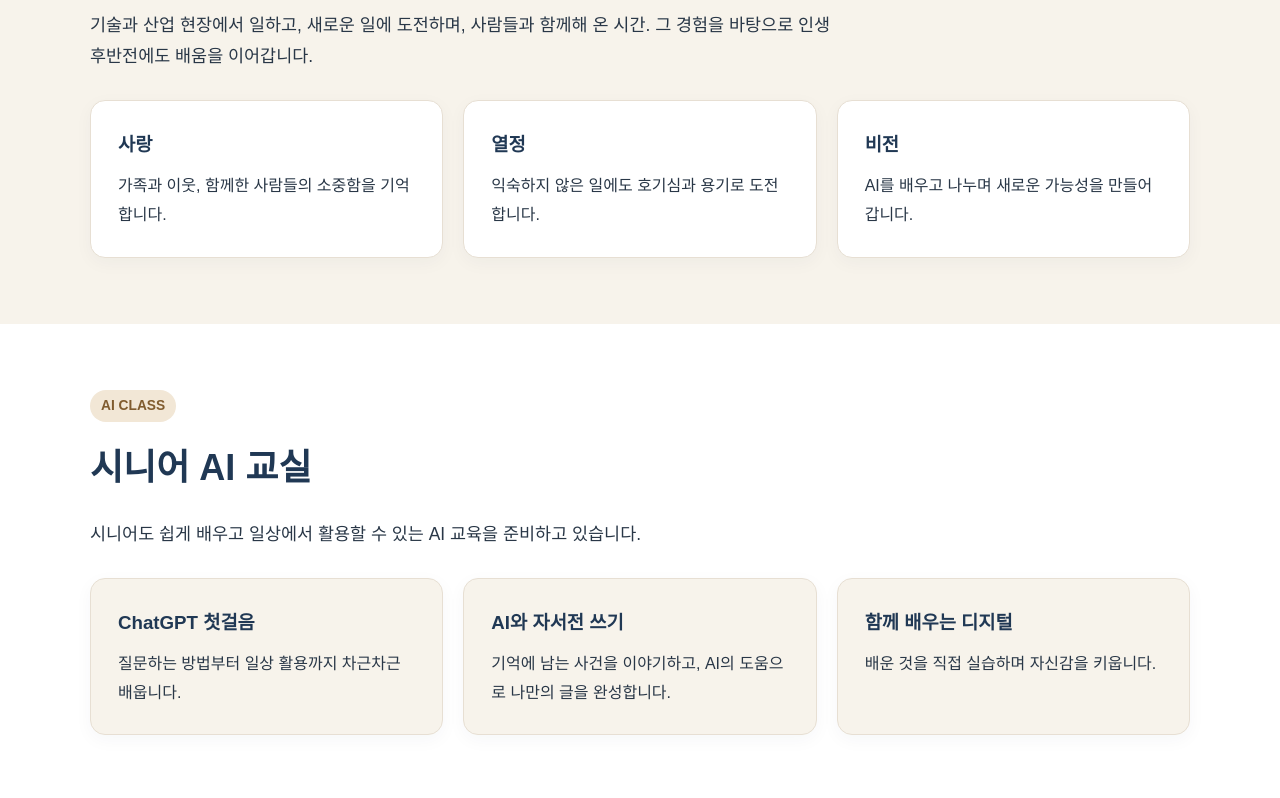
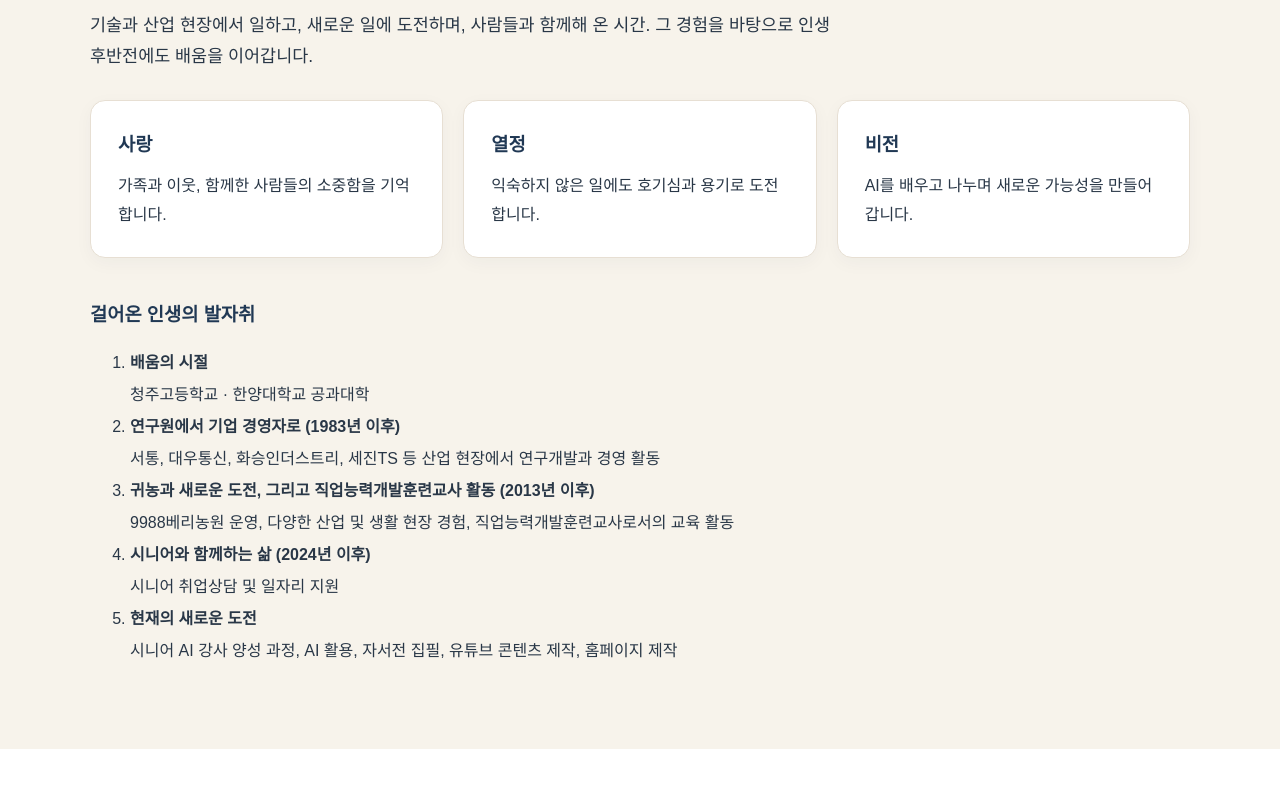
Before and after one commit to bravoyoo09-a11y/bravoyoo-home, a plain HTML site: page index.html in a window 1280 px wide. Shown: the part 953-1751 px from the top of the page. Drawn offline with Linux system fonts and the light colour scheme.

Commit message:
걸어온 인생의 발자취 추가

```diff
--- a/index.html
+++ b/index.html
@@ -19,7 +19,7 @@
 <header><div class="wrap"><a class="brand" href="#home">BRAVO-YOO</a><nav aria-label="주 메뉴"><a href="#home">홈</a><a href="#about">브라보유 소개</a><a href="#class">시니어 AI 교실</a><a href="#story">나의 인생이야기</a><a href="#youtube">유튜브 이야기</a></nav></div></header>
 <section id="home" class="hero"><div class="wrap hero-grid"><div><div class="eyebrow">사랑 · 열정 · 비전</div><h1>디지털 머리,<br>아날로그 심장</h1><p><strong>안녕하세요. 브라보유입니다.</strong></p><p>기업 현장에서 쌓은 경험과 인생의 소중한 이야기들을 바탕으로, 이제 AI와 함께 새로운 배움과 나눔의 길을 걷고 있습니다.</p><p>배움에는 나이가 없고, 인생의 이야기는 누구에게나 소중합니다.</p><a class="btn" href="#about">브라보유 소개 보기</a></div><div><img src="profile.jpg" alt="브라보유 대표 사진" style="width:100%;height:auto;border-radius:22px;display:block;"></div></div></section>
 <main>
-<section id="about"><div class="wrap"><span class="pill">ABOUT</span><h2>브라보유 소개</h2><p class="lead">기술과 산업 현장에서 일하고, 새로운 일에 도전하며, 사람들과 함께해 온 시간. 그 경험을 바탕으로 인생 후반전에도 배움을 이어갑니다.</p><div class="cards"><article class="card"><h3>사랑</h3><p>가족과 이웃, 함께한 사람들의 소중함을 기억합니다.</p></article><article class="card"><h3>열정</h3><p>익숙하지 않은 일에도 호기심과 용기로 도전합니다.</p></article><article class="card"><h3>비전</h3><p>AI를 배우고 나누며 새로운 가능성을 만들어 갑니다.</p></article></div></div></section>
+<section id="about"><div class="wrap"><span class="pill">ABOUT</span><h2>브라보유 소개</h2><p class="lead">기술과 산업 현장에서 일하고, 새로운 일에 도전하며, 사람들과 함께해 온 시간. 그 경험을 바탕으로 인생 후반전에도 배움을 이어갑니다.</p><div class="cards"><article class="card"><h3>사랑</h3><p>가족과 이웃, 함께한 사람들의 소중함을 기억합니다.</p></article><article class="card"><h3>열정</h3><p>익숙하지 않은 일에도 호기심과 용기로 도전합니다.</p></article><article class="card"><h3>비전</h3><p>AI를 배우고 나누며  새로운 가능성을 만들어 갑니다.</p></article></div> <h3 style="margin-top:40px;">걸어온 인생의 발자취</h3> <ol style="line-height:2;">   <li>     <strong>배움의 시절</strong><br>     청주고등학교 · 한양대학교 공과대학   </li>   <li>     <strong>연구원에서 기업 경영자로 (1983년 이후)</strong><br>     서통, 대우통신, 화승인더스트리, 세진TS 등 산업 현장에서 연구개발과 경영 활동   </li>   <li>     <strong>귀농과 새로운 도전, 그리고 직업능력개발훈련교사 활동 (2013년 이후)</strong><br>     9988베리농원 운영, 다양한 산업 및 생활 현장 경험, 직업능력개발훈련교사로서의 교육 활동   </li>   <li>     <strong>시니어와 함께하는 삶 (2024년 이후)</strong><br>     시니어 취업상담 및 일자리 지원   </li>   <li>     <strong>현재의 새로운 도전</strong><br>     시니어 AI 강사 양성 과정, AI 활용, 자서전 집필, 유튜브 콘텐츠 제작, 홈페이지 제작   </li> </ol></div></section>
 <section id="class"><div class="wrap"><span class="pill">AI CLASS</span><h2>시니어 AI 교실</h2><p class="lead">시니어도 쉽게 배우고 일상에서 활용할 수 있는 AI 교육을 준비하고 있습니다.</p><div class="cards"><article class="card"><h3>ChatGPT 첫걸음</h3><p>질문하는 방법부터 일상 활용까지 차근차근 배웁니다.</p></article><article class="card"><h3>AI와 자서전 쓰기</h3><p>기억에 남는 사건을 이야기하고, AI의 도움으로 나만의 글을 완성합니다.</p></article><article class="card"><h3>함께 배우는 디지털</h3><p>배운 것을 직접 실습하며 자신감을 키웁니다.</p></article></div></div></section>
 <section id="story"><div class="wrap"><span class="pill">LIFE STORY</span><h2>나의 인생이야기</h2><p class="lead">자서전 <strong>「돌아보니, 모두 사랑이었다」</strong>에 담아 가는 기억과 만남, 도전과 감사의 이야기입니다.</p><p>어린 시절의 추억부터 가족과 일, 그리고 새로운 도전까지. 평범한 순간들이 모여 한 사람의 인생이 됩니다.</p></div></section>
 <section id="youtube"><div class="wrap"><span class="pill">YOUTUBE</span><h2>유튜브 이야기</h2><p class="lead">짧은 영상으로 전하는 「브라보유의 인생이야기」를 만나보세요.</p><div class="cards"><article class="card"><h3>할머니 등에 업혀 2km</h3><p>어린 시절의 사랑을 기억합니다.</p><a class="video-link" href="https://youtube.com/shorts/6nSRHwTWvGc" target="_blank" rel="noopener noreferrer">영상 보기 ↗</a></article><article class="card"><h3>그날, 부모님은 눈물을 흘리셨습니다</h3><p>가족이 함께한 잊지 못할 하루.</p><a class="video-link" href="https://youtube.com/shorts/5wTvGg7blLI" target="_blank" rel="noopener noreferrer">영상 보기 ↗</a></article><article class="card"><h3>월 200만원은 약속할게</h3><p>귀농과 새로운 도전의 기록.</p><a class="video-link" href="https://youtube.com/shorts/0BbmvyAndD4" target="_blank" rel="noopener noreferrer">영상 보기 ↗</a></article></div></div></section>
```
